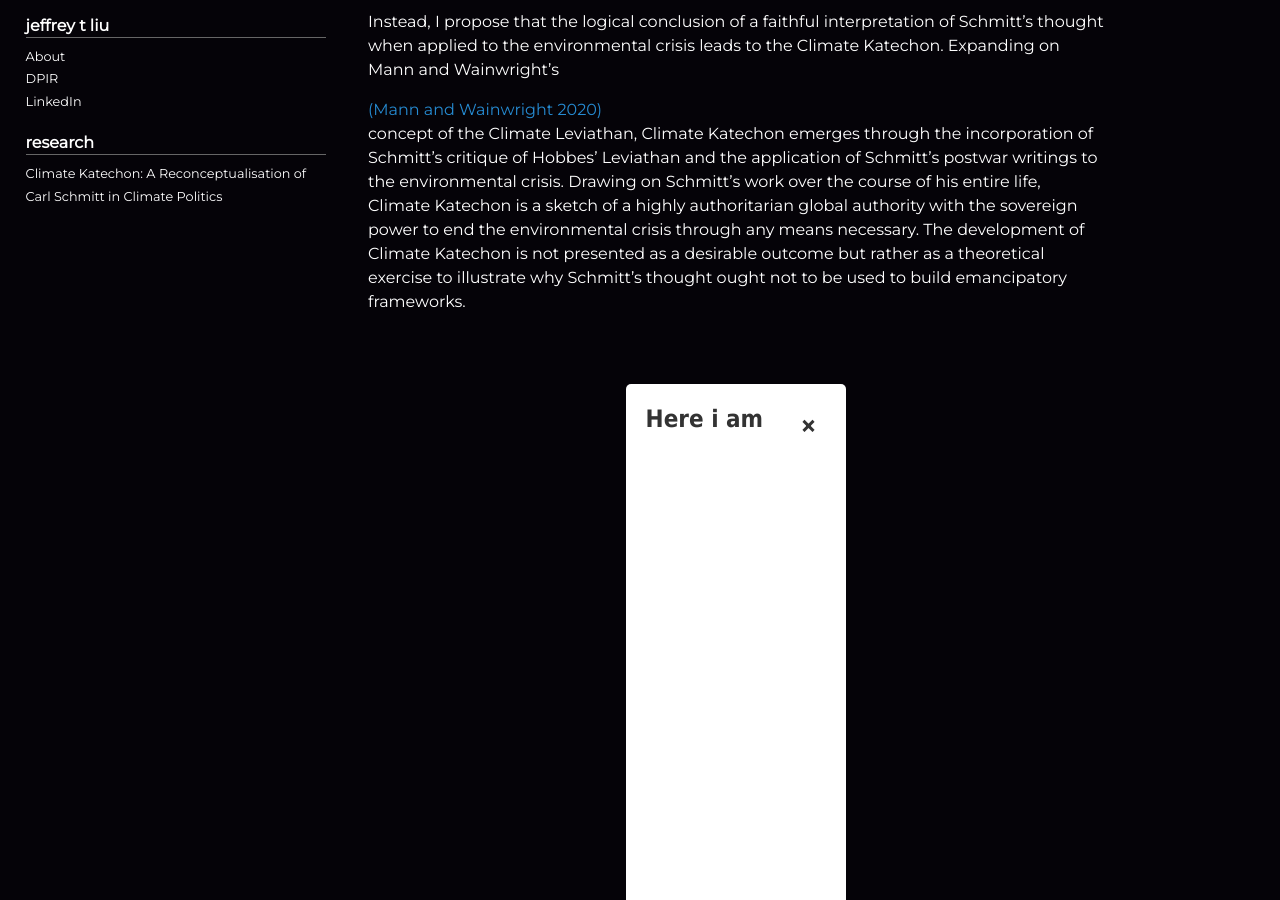
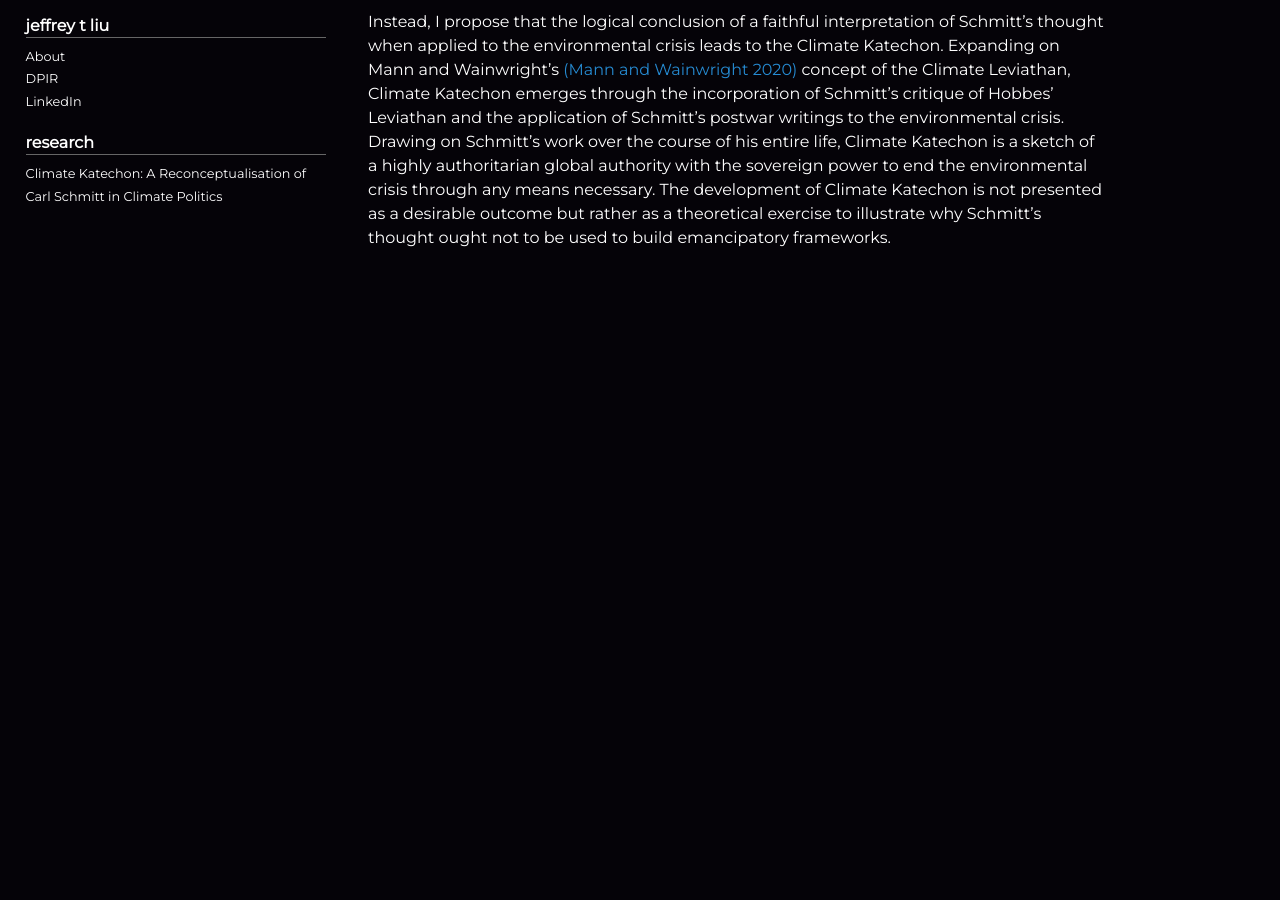
Before and after one commit to jeffrey-t-liu/jeffrey-t-liu.github.io, a Jekyll site: the page built from climate_katechon.md, in a window 1280 px wide and 900 px high, scrolled down 495 px. Built offline with Jekyll 4.4.1, drawn with Linux system fonts in a browser that asks for light colours; after the commit the page ends 900 px from its top, so only the background shows below that.

Commit message:
Update climate_katechon.md

```diff
--- a/climate_katechon.md
+++ b/climate_katechon.md
@@ -10,18 +10,5 @@ This paper explores the perplexing uptake of the legal-political thought of Carl
 
 However, I argue that the attempts by scholars like Latour to appropriate Schmitt’s thought for such means ultimately ends in failure. Schmitt’s political thought cannot be divorced from the antagonistic teleology they originally served to legitimate and Schmitt’s own interpretation of Christian eschatology. Latours attempts to create an emancipatory political framework for the resolution of the environmental crisis through the political thought of Schmitt ends in failure because Schmitt’s thought is itself predicated upon the failure and political undesirability of such emancipatory frameworks in the first place. The use of Schmitt’s thought in the construction of such frameworks is a doomed project.
 
-Instead, I propose that the logical conclusion of a faithful interpretation of Schmitt’s thought when applied to the environmental crisis leads to the Climate Katechon. Expanding on Mann and Wainwright’s
-<div>
-	<a class="button" href="#popup1">(Mann and Wainwright 2020)</a>
-</div>
+Instead, I propose that the logical conclusion of a faithful interpretation of Schmitt’s thought when applied to the environmental crisis leads to the Climate Katechon. Expanding on Mann and Wainwright’s [(Mann and Wainwright 2020)](https://github.com/poole/poole)
 concept of the Climate Leviathan, Climate Katechon emerges through the incorporation of Schmitt’s critique of Hobbes’ Leviathan and the application of Schmitt’s postwar writings to the environmental crisis. Drawing on Schmitt’s work over the course of his entire life, Climate Katechon is a sketch of a highly authoritarian global authority with the sovereign power to end the environmental crisis through any means necessary. The development of Climate Katechon is not presented as a desirable outcome but rather as a theoretical exercise to illustrate why Schmitt’s thought ought not to be used to build emancipatory frameworks.
-
-<div id="popup1" class="overlay">
-	<div class="popup">
-		<h2>Here i am</h2>
-		<a class="close" href="#">&times;</a>
-		<div class="content">
-			Thank to pop me out of that button, but now i'm done so you can close this window.
-		</div>
-	</div>
-</div>
```
